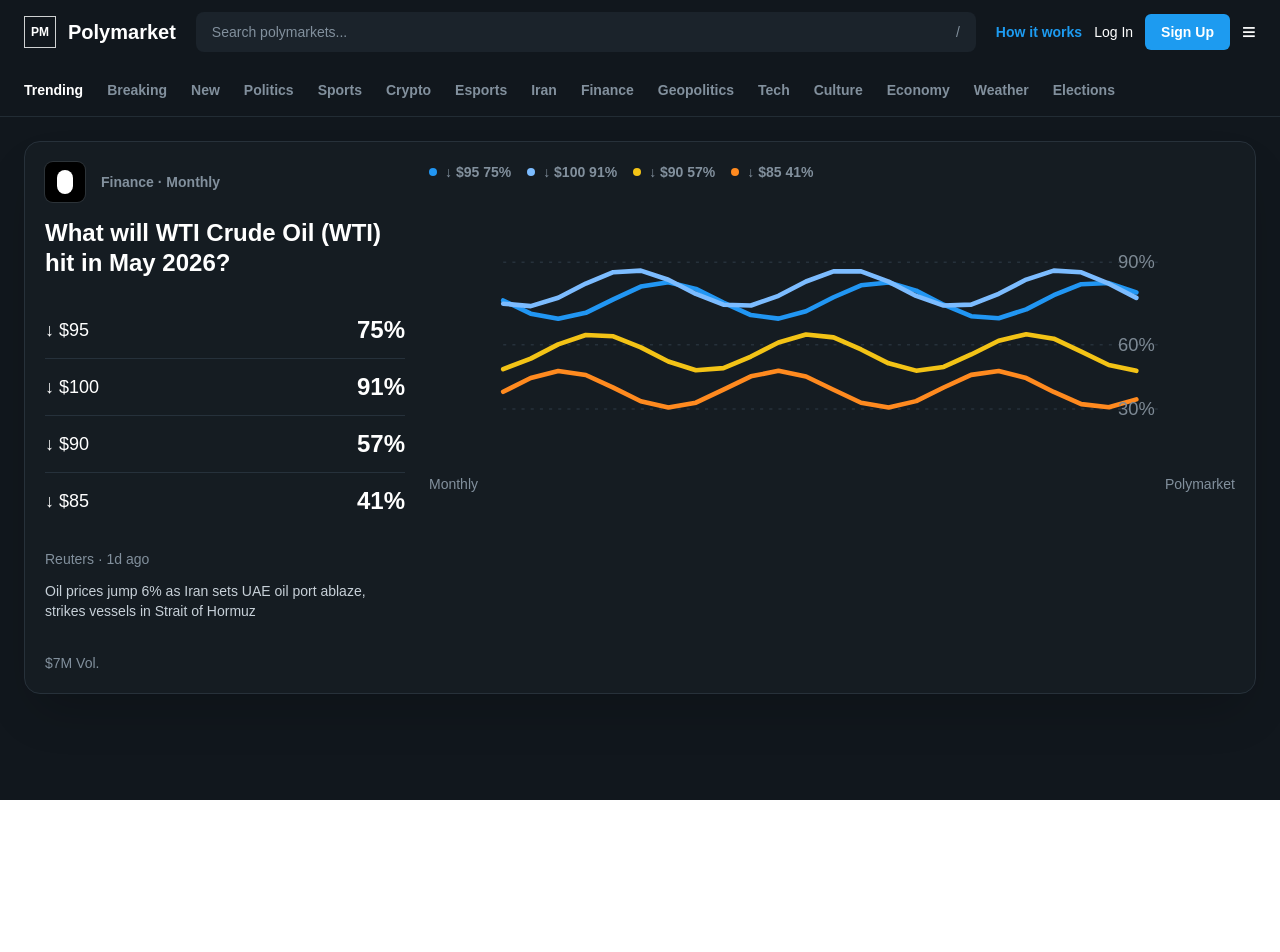
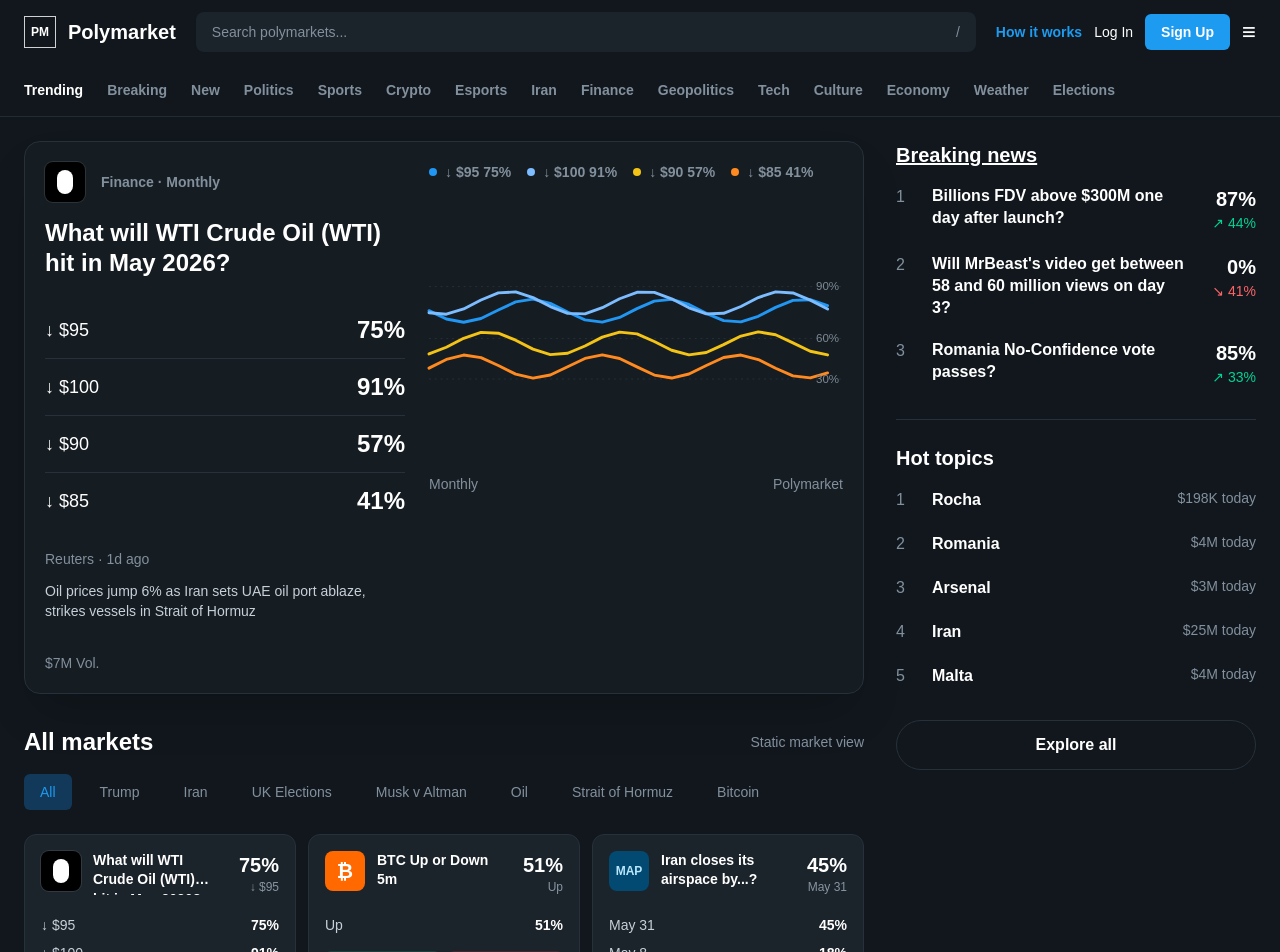
Before and after one commit to devfirexyz/nextjs-test-app-1, a Next.js app: page /products in a window 1280 px wide. Shown: the top 952 px of the page. Before the commit the page ends 800 px from the top, so only its background shows below. Built offline with nearby package versions, Linux system fonts and the light colour scheme.

Commit message:
refactor: panel, added auth roles

```diff
--- a/app/globals.css
+++ b/app/globals.css
@@ -30,3 +30,11 @@
   flex-direction: column;
   margin: 16px;
 }
+
+.market-title {
+  display: -webkit-box;
+  min-height: 44px;
+  overflow: hidden;
+  -webkit-line-clamp: 2;
+  -webkit-box-orient: vertical;
+}
--- a/components/ProductPanel.tsx
+++ b/components/ProductPanel.tsx
@@ -1,6 +1,8 @@
-import { DashboardHeader } from "@/components/market-dashboard/DashboardHeader";
-import { FeaturedMarketCard } from "@/components/market-dashboard/FeaturedMarketCard";
-import type { MarketDashboard } from "@/lib/market-data";
+import {DashboardHeader} from "@/components/market-dashboard/DashboardHeader";
+import {FeaturedMarketCard} from "@/components/market-dashboard/FeaturedMarketCard";
+import type {MarketDashboard} from "@/lib/market-data";
+import {MarketSidebar} from "@/components/market-dashboard/MarketSidebar";
+import {AllMarketsSection} from "@/components/market-dashboard/AllMarketsSection";
 
 type ProductPanelProps = Readonly<{
     dashboard: MarketDashboard;
@@ -11,8 +13,17 @@
         <div className="min-h-screen bg-[#11171d] text-white">
             <DashboardHeader />
 
-            <main className="px-6 py-6">
-                <FeaturedMarketCard market={dashboard.featuredMarket} />
+            <main className="grid gap-8 px-6 py-6 xl:grid-cols-[minmax(0,1fr)_360px]">
+                <section className="min-w-0">
+                    <FeaturedMarketCard market={dashboard.featuredMarket} />
+                    <AllMarketsSection markets={dashboard.markets} />
+                </section>
+
+
+                <MarketSidebar
+                    breakingNews={dashboard.breakingNews}
+                    hotTopics={dashboard.hotTopics}
+                />
             </main>
         </div>
     );
--- /dev/null
+++ b/components/market-dashboard/AllMarketsSection.tsx
@@ -0,0 +1,47 @@
+import type {Market} from "@/lib/market-data";
+import {MarketCard} from "./MarketCard";
+
+type AllMarketsSectionProps = Readonly<{
+    markets: Market[];
+}>;
+
+const tabs = [
+    "All",
+    "Trump",
+    "Iran",
+    "UK Elections",
+    "Musk v Altman",
+    "Oil",
+    "Strait of Hormuz",
+    "Bitcoin",
+];
+
+export function AllMarketsSection({ markets }: AllMarketsSectionProps) {
+    return (
+        <section className="mt-8">
+            <div className="flex items-center justify-between">
+                <h2 className="text-2xl font-bold">All markets</h2>
+                <div className="text-sm text-[#82909d]">Static market view</div>
+            </div>
+
+            <div className="mt-4 flex gap-3 overflow-x-auto text-sm">
+                {tabs.map((tab) => (
+                    <div
+                        key={tab}
+                        className={`shrink-0 rounded-md px-4 py-2 ${
+                            tab === "All" ? "bg-[#12385a] text-[#1d9bf0]" : "text-[#82909d]"
+                        }`}
+                    >
+                        {tab}
+                    </div>
+                ))}
+            </div>
+
+            <div className="mt-6 grid gap-3 md:grid-cols-2 xl:grid-cols-3">
+                {markets.map((market) => (
+                    <MarketCard key={market.id} market={market} />
+                ))}
+            </div>
+        </section>
+    );
+}
--- /dev/null
+++ b/components/market-dashboard/MarketCard.tsx
@@ -0,0 +1,56 @@
+import type {Market} from "@/lib/market-data";
+import {MarketIcon} from "./MarketIcon";
+
+type MarketCardProps = Readonly<{
+    market: Market;
+}>;
+
+export function MarketCard({market}: MarketCardProps) {
+    const primaryOutcome = market.outcomes[0];
+
+    return (
+        <article className="rounded-xl border border-[#27313a] bg-[#1b232b] p-4">
+            <div className="flex gap-3">
+                <MarketIcon icon={market.icon}/>
+
+                <div className="min-w-0 flex-1">
+                    <h3 className="market-title text-sm font-bold leading-snug text-white">
+                        {market.title}
+                    </h3>
+                </div>
+
+                {primaryOutcome ? (
+                    <div className="w-14 shrink-0 text-right">
+                        <div className="text-xl font-bold">{primaryOutcome.probability}%</div>
+                        <div className="text-xs font-medium text-[#8795a1]">
+                            {primaryOutcome.label}
+                        </div>
+                    </div>
+                ) : null}
+            </div>
+
+            <div className="mt-5 space-y-2">
+                {market.outcomes.slice(0, 2).map((outcome) => (
+                    <div key={outcome.id} className="flex items-center justify-between text-sm">
+                        <span className="text-[#c7d0d8]">{outcome.label}</span>
+                        <span className="font-bold text-white">{outcome.probability}%</span>
+                    </div>
+                ))}
+            </div>
+
+            <div className="mt-4 grid grid-cols-2 gap-2">
+                <div className="rounded-md bg-emerald-500/20 py-2 text-center text-sm font-bold text-emerald-400">
+                    Yes
+                </div>
+                <div className="rounded-md bg-red-500/20 py-2 text-center text-sm font-bold text-red-400">
+                    No
+                </div>
+            </div>
+
+            <div className="mt-4 flex items-center justify-between text-xs text-[#8795a1]">
+                <span>{market.volume}</span>
+                <span>{market.cadence}</span>
+            </div>
+        </article>
+    );
+}
--- /dev/null
+++ b/components/market-dashboard/MarketSidebar.tsx
@@ -0,0 +1,63 @@
+import type { HotTopic, NewsMarket } from "@/lib/market-data";
+
+type MarketSidebarProps = Readonly<{
+    breakingNews: NewsMarket[];
+    hotTopics: HotTopic[];
+}>;
+
+export function MarketSidebar({ breakingNews, hotTopics }: MarketSidebarProps) {
+    return (
+        <aside className="space-y-8">
+            <section>
+                <h2 className="mb-4 text-xl font-bold underline">Breaking news</h2>
+
+                <div className="space-y-5">
+                    {breakingNews.map((item, index) => (
+                        <div
+                            key={item.id}
+                            className="grid grid-cols-[24px_minmax(0,1fr)_58px] gap-3"
+                        >
+                            <span className="text-[#82909d]">{index + 1}</span>
+
+                            <p className="font-semibold leading-snug">{item.title}</p>
+
+                            <div className="text-right">
+                                <div className="text-xl font-bold">{item.probability}%</div>
+                                <div
+                                    className={
+                                        item.delta >= 0
+                                            ? "text-sm text-emerald-400"
+                                            : "text-sm text-red-400"
+                                    }
+                                >
+                                    {item.delta >= 0 ? "↗" : "↘"} {Math.abs(item.delta)}%
+                                </div>
+                            </div>
+                        </div>
+                    ))}
+                </div>
+            </section>
+
+            <section className="border-t border-[#26313b] pt-6">
+                <h2 className="mb-4 text-xl font-bold">Hot topics</h2>
+
+                <div className="space-y-5">
+                    {hotTopics.map((topic, index) => (
+                        <div
+                            key={topic.id}
+                            className="grid grid-cols-[24px_minmax(0,1fr)_auto] gap-3"
+                        >
+                            <span className="text-[#82909d]">{index + 1}</span>
+                            <span className="font-semibold">{topic.title}</span>
+                            <span className="text-sm text-[#82909d]">{topic.volume}</span>
+                        </div>
+                    ))}
+                </div>
+
+                <div className="mt-8 rounded-full border border-[#27313a] py-3 text-center font-bold">
+                    Explore all
+                </div>
+            </section>
+        </aside>
+    );
+}
--- /dev/null
+++ b/lib/mock-auth.ts
@@ -0,0 +1,58 @@
+export type MockRole = 'guest' | 'trader' | 'admin'
+
+export type MockUser = {
+    id: string;
+    name: string;
+    role: MockRole;
+}
+
+export type Permission =
+    | 'market:view'
+    | 'trade:create'
+    | 'market:manage'
+
+
+export const mockUsers: MockUser[] = [
+    {
+        id: "guest-1",
+        name: "Guest Viewer",
+        role: "guest",
+    },
+    {
+        id: "trader-1",
+        name: "Demo Trader",
+        role: "trader",
+    },
+    {
+        id: "admin-1",
+        name: "Market Admin",
+        role: "admin",
+    },
+];
+
+const rolePermissions: Record<MockRole, Permission[]> = {
+    guest: ["market:view"],
+    trader: ["market:view", "trade:create"],
+    admin: ["market:view", "trade:create", "market:manage"],
+};
+
+export function hasPermission(user: MockUser, permission: Permission) {
+    return rolePermissions[user.role].includes(permission);
+}
+
+export function createMockToken(user: MockUser) {
+    return `mock:${user.role}:${user.id}`
+}
+
+export function parseMockToken(token: string) {
+    const [scheme, role, userId] = token.split(":")
+    if (scheme !== 'mock') return null;
+    if (role !== "guest" && role !== "trader" && role !== "admin") return null;
+    if (!userId) return null;
+
+    const user = mockUsers.find((item) => item.id === userId && item.role === role)
+
+    return user ?? null
+}
+
+export const defaultMockerUser = mockUsers[1]
```
Also changed, not shown: docs-and-refs/memory.txt.
